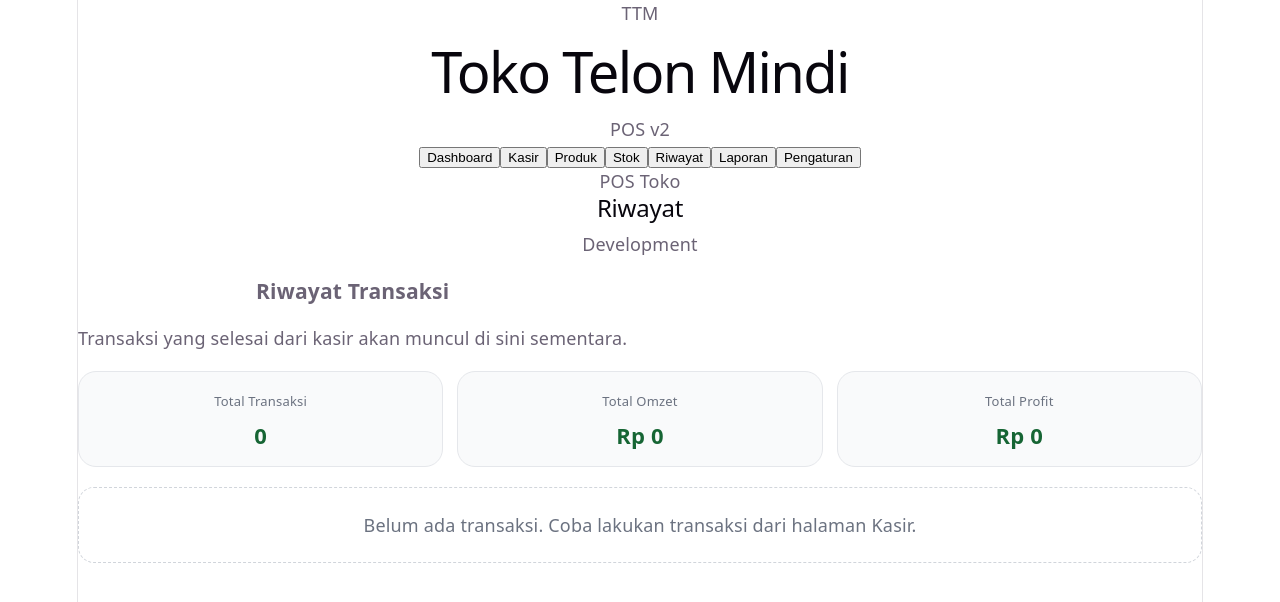
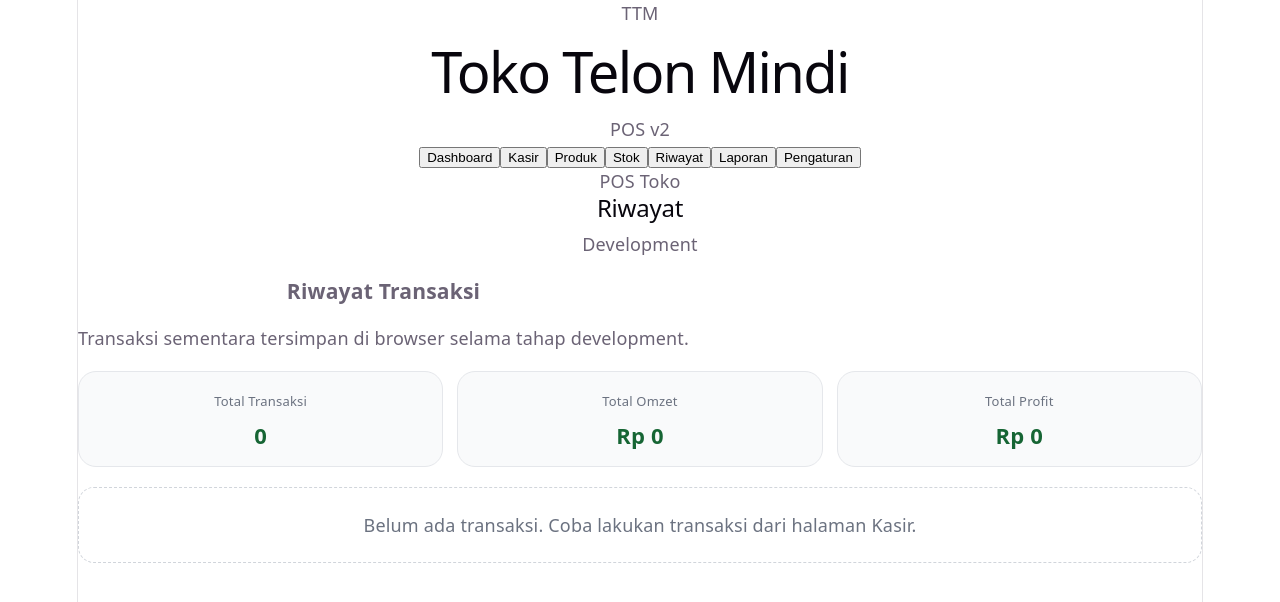
Before and after one commit to galangkgz-boop/TTM, a React (Vite) app: page / in a window 1280 px wide. Both pictures are taken after a click on the button "Riwayat". Shown: the top 602 px of the page. Built offline with nearby package versions, Linux system fonts and the light colour scheme.

Commit message:
Fix clear transaction history confirmation

```diff
--- a/src/App.css
+++ b/src/App.css
@@ -516,3 +516,17 @@
     flex-direction: column;
   }
 }
+
+.danger-button {
+  border: 0;
+  border-radius: 14px;
+  padding: 12px 14px;
+  background: #fee2e2;
+  color: #991b1b;
+  font-weight: 800;
+  cursor: pointer;
+}
+
+.danger-button:hover {
+  background: #fecaca;
+}
--- a/src/App.jsx
+++ b/src/App.jsx
@@ -1,4 +1,4 @@
-import { useMemo, useState } from "react";
+import { useEffect, useMemo, useState } from "react";
 import "./App.css";
 import { dummyProducts } from "./db/dummyProducts";
 import { formatRupiah } from "./lib/format";
@@ -13,18 +13,52 @@ const menus = [
   { id: "settings", label: "Pengaturan" },
 ];
 
+const TRANSACTIONS_STORAGE_KEY = "ttm_pos_transactions";
+
 function App() {
   const [activePage, setActivePage] = useState("cashier");
-  const [transactions, setTransactions] = useState([]);
+  const [transactions, setTransactions] = useState(() => {
+    const savedTransactions = localStorage.getItem(TRANSACTIONS_STORAGE_KEY);
+
+    if (!savedTransactions) {
+      return [];
+    }
+
+    try {
+      return JSON.parse(savedTransactions);
+    } catch {
+      return [];
+    }
+  });
 
   const activeMenu = menus.find((menu) => menu.id === activePage);
   const pageTitle = activeMenu ? activeMenu.label : "Kasir";
+
+  useEffect(() => {
+    localStorage.setItem(
+      TRANSACTIONS_STORAGE_KEY,
+      JSON.stringify(transactions)
+    );
+  }, [transactions]);
 
   function addTransaction(transaction) {
     setTransactions((currentTransactions) => [
       transaction,
       ...currentTransactions,
     ]);
+  }
+
+  function clearTransactions() {
+    const confirmClear = window.confirm(
+      "Hapus semua riwayat transaksi sementara"
+    );
+
+    if (confirmClear === false) {
+      return;
+    }
+
+    setTransactions([]);
+    localStorage.removeItem(TRANSACTIONS_STORAGE_KEY);
   }
 
   return (
@@ -67,7 +101,12 @@ function App() {
           {activePage === "cashier" ? ( <CashierPage onAddTransaction={addTransaction} /> ) : null}
           {activePage === "products" ? <ProductsPage /> : null}
           {activePage === "inventory" ? <InventoryPage /> : null}
-          {activePage === "transactions" ? ( <TransactionsPage transactions={transactions} /> ) : null}
+          {activePage === "transactions" ? (
+            <TransactionsPage
+            transactions={transactions}
+            onClearTransactions={clearTransactions}
+            />
+          ) : null}
           {activePage === "reports" ? <ReportsPage /> : null}
           {activePage === "settings" ? <SettingsPage /> : null}
         </section>
@@ -453,7 +492,7 @@ function InventoryPage() {
   );
 }
 
-function TransactionsPage({ transactions }) {
+function TransactionsPage({ transactions, onClearTransactions }) {
   const totalOmzet = transactions.reduce(
     (total, transaction) => total + transaction.total,
     0
@@ -470,9 +509,19 @@ function TransactionsPage({ transactions }) {
         <div>
           <h3>Riwayat Transaksi</h3>
           <p className="muted">
-            Transaksi yang selesai dari kasir akan muncul di sini sementara.
+            Transaksi sementara tersimpan di browser selama tahap development.
           </p>
         </div>
+
+        {transactions.length > 0 ? (
+          <button
+            type="button"
+            className="danger-button"
+            onClick={onClearTransactions}
+          >
+            Hapus Riwayat
+          </button>
+        ) : null}
       </div>
 
       <div className="history-summary">
```
